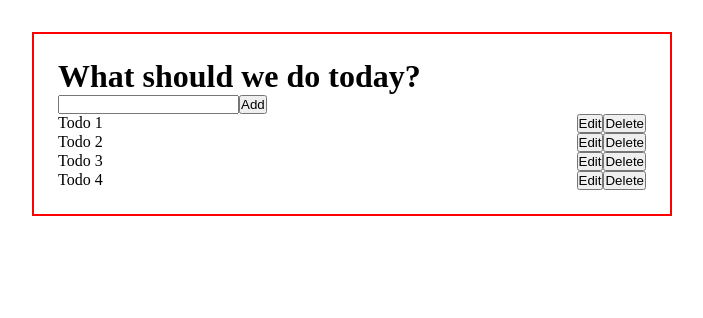
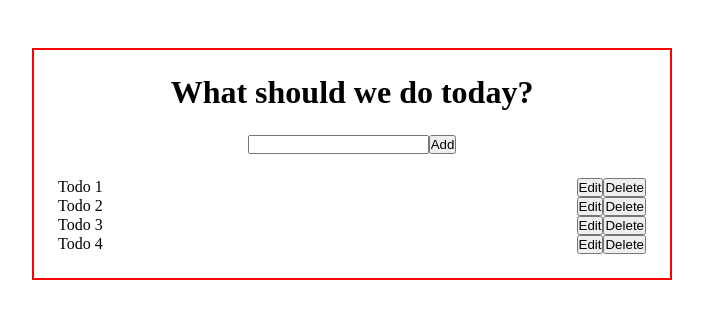
Before and after one commit to tadanama/react-todo-app, a React (Vite) app: page / in a window 1280 px wide. Shown: the top 318 px of the page, without its empty margins (288-991 px from the left). Built offline with nearby package versions, Linux system fonts and the light colour scheme.

Commit message:
Align heading and form to the center while adding bottom margin to both of them

```diff
--- a/src/index.css
+++ b/src/index.css
@@ -7,9 +7,15 @@
 .wrapper {
   border: 2px solid red;
   width: 50%;
-  margin-top: 2rem;
+  margin-top: 3rem;
   margin-inline: auto;
   padding: 1.5rem;
+  text-align: center;
+}
+
+.wrapper h1,
+.wrapper form {
+  margin-bottom: 1.5rem;
 }
 
 .wrapper li {
```
